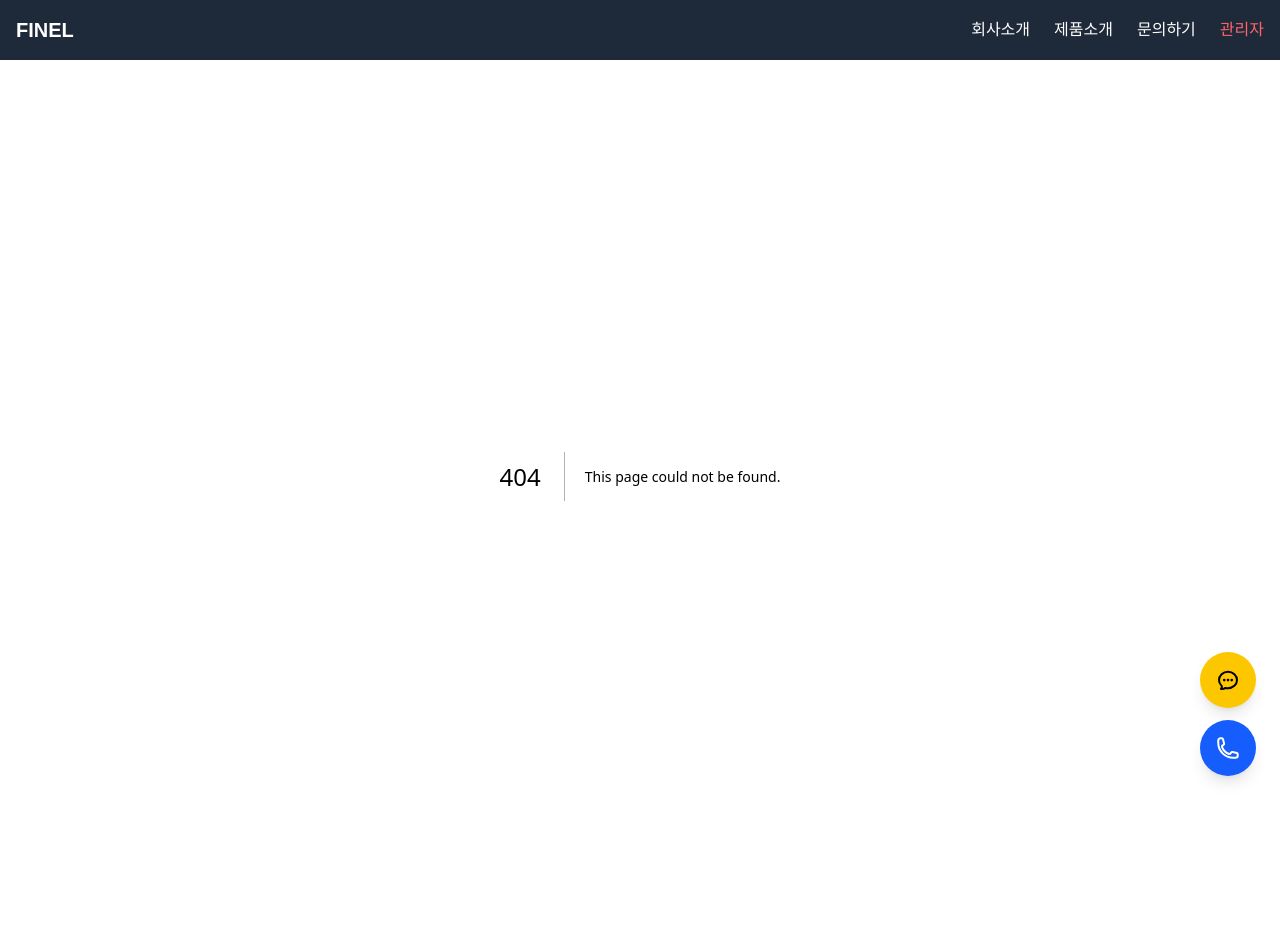
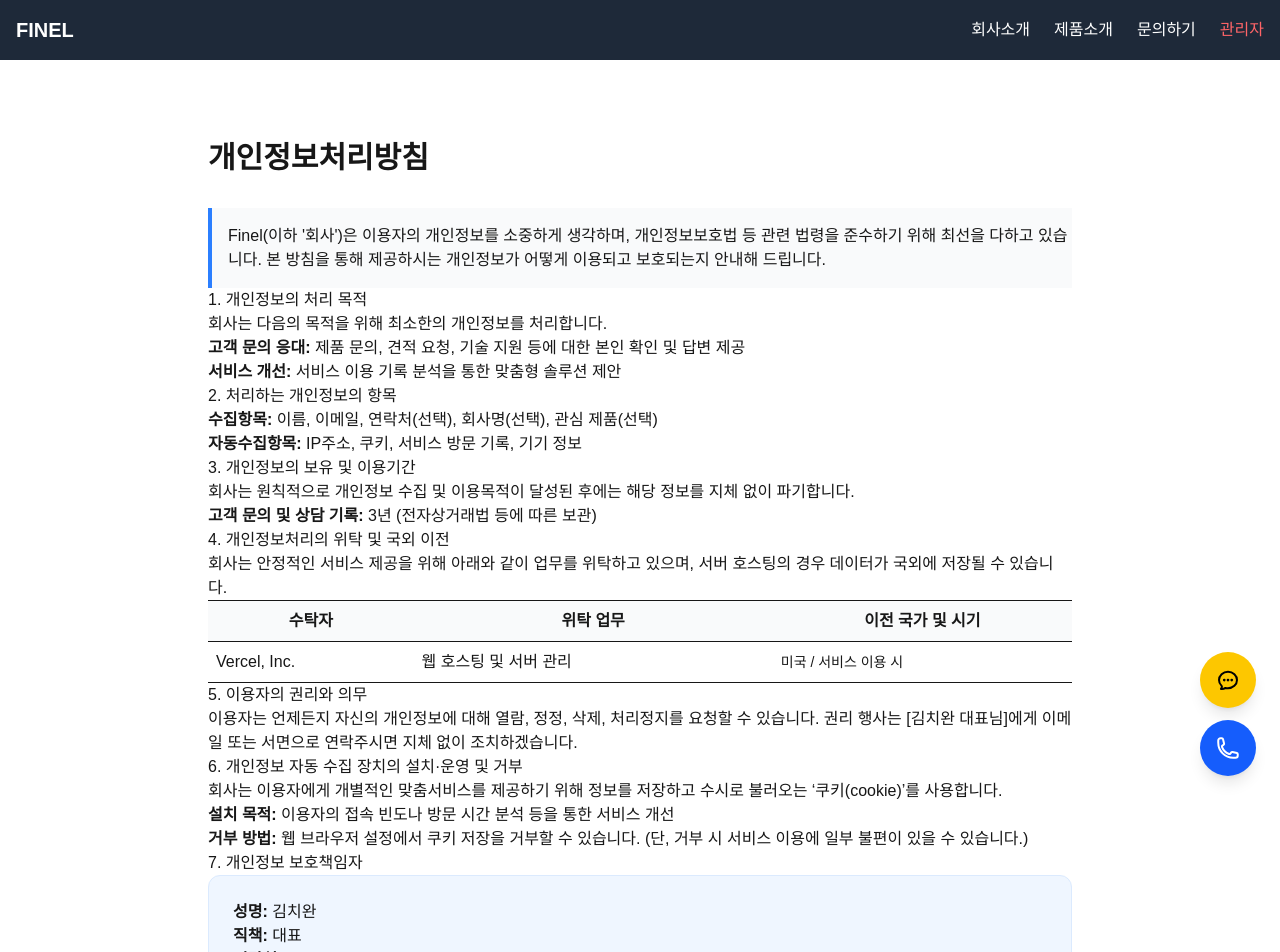
Before and after one commit to chanbonggg/finel, a Next.js app: page /privacy in a window 1280 px wide. Before the commit this address had no page. Shown: the top 952 px of the page. Built offline with nearby package versions, Linux system fonts and the light colour scheme.

Commit message:
개인정보사용방침을 작성

```diff
--- /dev/null
+++ b/src/app/privacy/page.tsx
@@ -0,0 +1,79 @@
+'use client';
+
+export default function PrivacyPolicyPage() {
+    return (
+        <div className="py-16 bg-white">
+            <div className="container mx-auto px-4 max-w-4xl prose lg:prose-lg prose-slate prose-headings:text-gray-900 prose-strong:text-blue-600">
+                <h1 className="text-3xl font-extrabold mb-8">개인정보처리방침</h1>
+
+                <p className="lead border-l-4 border-blue-500 pl-4 bg-gray-50 py-4">
+                    Finel(이하 '회사')은 이용자의 개인정보를 소중하게 생각하며, 개인정보보호법 등 관련 법령을 준수하기 위해 최선을 다하고 있습니다. 본 방침을 통해 제공하시는 개인정보가 어떻게 이용되고 보호되는지 안내해 드립니다.
+                </p>
+
+                <h2>1. 개인정보의 처리 목적</h2>
+                <p>회사는 다음의 목적을 위해 최소한의 개인정보를 처리합니다.</p>
+                <ul>
+                    <li><strong>고객 문의 응대:</strong> 제품 문의, 견적 요청, 기술 지원 등에 대한 본인 확인 및 답변 제공</li>
+                    <li><strong>서비스 개선:</strong> 서비스 이용 기록 분석을 통한 맞춤형 솔루션 제안</li>
+                </ul>
+
+                <h2>2. 처리하는 개인정보의 항목</h2>
+                <ul>
+                    <li><strong>수집항목:</strong> 이름, 이메일, 연락처(선택), 회사명(선택), 관심 제품(선택)</li>
+                    <li><strong>자동수집항목:</strong> IP주소, 쿠키, 서비스 방문 기록, 기기 정보</li>
+                </ul>
+
+                <h2>3. 개인정보의 보유 및 이용기간</h2>
+                <p>회사는 원칙적으로 개인정보 수집 및 이용목적이 달성된 후에는 해당 정보를 지체 없이 파기합니다.</p>
+                <ul>
+                    <li><strong>고객 문의 및 상담 기록:</strong> 3년 (전자상거래법 등에 따른 보관)</li>
+                </ul>
+
+                <h2>4. 개인정보처리의 위탁 및 국외 이전</h2>
+                <p>회사는 안정적인 서비스 제공을 위해 아래와 같이 업무를 위탁하고 있으며, 서버 호스팅의 경우 데이터가 국외에 저장될 수 있습니다.</p>
+                <div className="overflow-x-auto">
+                    <table className="min-w-full border-t">
+                        <thead>
+                            <tr className="bg-gray-50">
+                                <th className="p-2 border-b">수탁자</th>
+                                <th className="p-2 border-b">위탁 업무</th>
+                                <th className="p-2 border-b">이전 국가 및 시기</th>
+                            </tr>
+                        </thead>
+                        <tbody>
+                            <tr>
+                                <td className="p-2 border-b">Vercel, Inc.</td>
+                                <td className="p-2 border-b">웹 호스팅 및 서버 관리</td>
+                                <td className="p-2 border-b text-sm">미국 / 서비스 이용 시</td>
+                            </tr>
+                        </tbody>
+                    </table>
+                </div>
+
+                <h2>5. 이용자의 권리와 의무</h2>
+                <p>이용자는 언제든지 자신의 개인정보에 대해 열람, 정정, 삭제, 처리정지를 요청할 수 있습니다. 권리 행사는 [김치완 대표님]에게 이메일 또는 서면으로 연락주시면 지체 없이 조치하겠습니다.</p>
+
+                <h2>6. 개인정보 자동 수집 장치의 설치·운영 및 거부</h2>
+                <p>회사는 이용자에게 개별적인 맞춤서비스를 제공하기 위해 정보를 저장하고 수시로 불러오는 ‘쿠키(cookie)’를 사용합니다.</p>
+                <ul>
+                    <li><strong>설치 목적:</strong> 이용자의 접속 빈도나 방문 시간 분석 등을 통한 서비스 개선</li>
+                    <li><strong>거부 방법:</strong> 웹 브라우저 설정에서 쿠키 저장을 거부할 수 있습니다. (단, 거부 시 서비스 이용에 일부 불편이 있을 수 있습니다.)</li>
+                </ul>
+
+                <h2>7. 개인정보 보호책임자</h2>
+                <div className="bg-blue-50 p-6 rounded-xl border border-blue-100">
+                    <ul className="list-none m-0 p-0">
+                        <li><strong>성명:</strong> 김치완</li>
+                        <li><strong>직책:</strong> 대표</li>
+                        <li><strong>연락처:</strong> 02-2693-3569 / kimcw153@gmail.com</li>
+                    </ul>
+                </div>
+
+                <p className="text-sm text-gray-400 mt-12 border-t pt-4">
+                    공고일자: 2026년 1월 31일<br />
+                    시행일자: 2026년 1월 31일
+                </p>
+            </div>
+        </div>
+    );
+}
```
